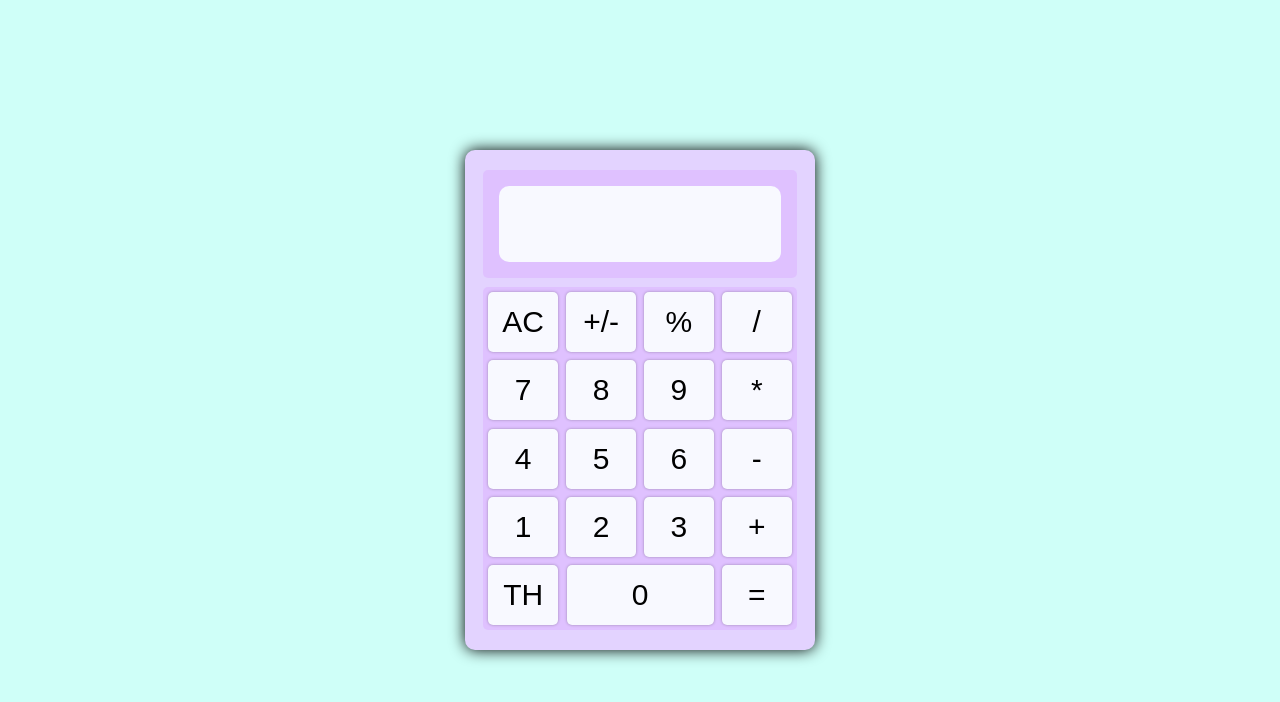
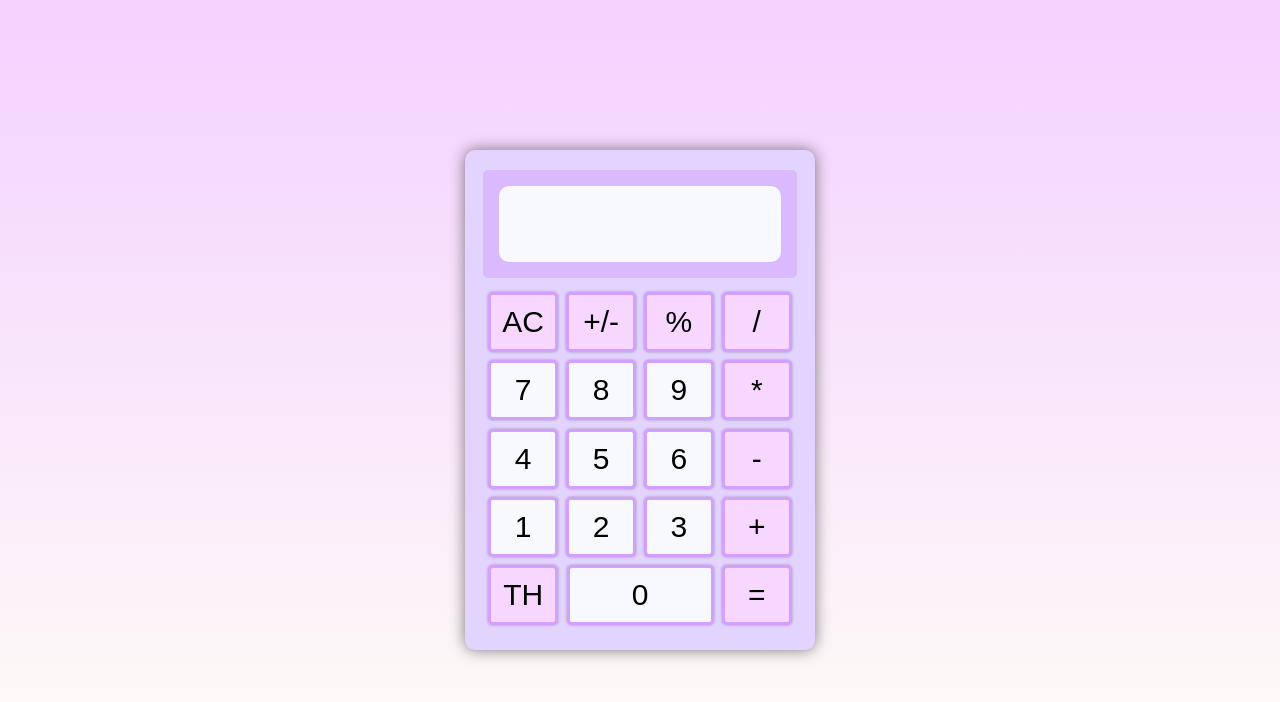
Before and after one commit to nadufa/calculator, a Vue app: page / in a window 1280 px wide. Shown: the top 702 px of the page. Built offline with nearby package versions, Linux system fonts and the light colour scheme.

Commit message:
fix themes for calculator

```diff
--- a/src/App.vue
+++ b/src/App.vue
@@ -1,7 +1,13 @@
 <template>
-  <div :class="['Wrapper', { SeaTheme: this.state.seaTheme }]">
-    <ResultField :result="state.resultArray.join('')" />
-    <MyButtons :updateResultValue="onButtonClick" :valuesForButton="state.valuesForButton" />
+  <div :class="['Wrapper', { SeaThemeWrapper: this.state.seaTheme }]">
+    <div :class="['Calculator', { SeaThemeCalculator: this.state.seaTheme }]">
+      <ResultField :seaTheme="state.seaTheme" :result="state.resultArray.join('')" />
+      <MyButtons
+        :seaTheme="state.seaTheme"
+        :updateResultValue="onButtonClick"
+        :valuesForButton="state.valuesForButton"
+      />
+    </div>
   </div>
 </template>
 
@@ -21,11 +27,92 @@ export default {
         resultArray: [],
         seaTheme: false,
         valuesForButton: [
-          [{ valueForButton: "AC" }, { valueForButton: "+/-" }, { valueForButton: "%" }, { valueForButton: "/" }],
-          [{ valueForButton: "7" }, { valueForButton: "8" }, { valueForButton: "9" }, { valueForButton: "*" }],
-          [{ valueForButton: "4" }, { valueForButton: "5" }, { valueForButton: "6" }, { valueForButton: "-" }],
-          [{ valueForButton: "1" }, { valueForButton: "2" }, { valueForButton: "3" }, { valueForButton: "+" }],
-          [{ valueForButton: "TH" }, { valueForButton: "0" }, { valueForButton: "=" }],
+          [
+            {
+              withNumber: false,
+              valueForButton: "AC",
+            },
+            {
+              withNumber: false,
+              valueForButton: "+/-",
+            },
+            {
+              withNumber: false,
+              valueForButton: "%",
+            },
+            {
+              withNumber: false,
+              valueForButton: "/",
+            },
+          ],
+          [
+            {
+              withNumber: true,
+              valueForButton: "7",
+            },
+            {
+              withNumber: true,
+              valueForButton: "8",
+            },
+            {
+              withNumber: true,
+              valueForButton: "9",
+            },
+            {
+              withNumber: false,
+              valueForButton: "*",
+            },
+          ],
+          [
+            {
+              withNumber: true,
+              valueForButton: "4",
+            },
+            {
+              withNumber: true,
+              valueForButton: "5",
+            },
+            {
+              withNumber: true,
+              valueForButton: "6",
+            },
+            {
+              withNumber: false,
+              valueForButton: "-",
+            },
+          ],
+          [
+            {
+              withNumber: true,
+              valueForButton: "1",
+            },
+            {
+              withNumber: true,
+              valueForButton: "2",
+            },
+            {
+              withNumber: true,
+              valueForButton: "3",
+            },
+            {
+              withNumber: false,
+              valueForButton: "+",
+            },
+          ],
+          [
+            {
+              withNumber: false,
+              valueForButton: "TH",
+            },
+            {
+              withNumber: true,
+              valueForButton: "0",
+            },
+            {
+              withNumber: false,
+              valueForButton: "=",
+            },
+          ],
         ],
       },
     };
@@ -103,7 +190,6 @@ export default {
   -webkit-font-smoothing: antialiased;
   -moz-osx-font-smoothing: grayscale;
   text-align: center;
-  background-color: #cffff8;
   width: 100%;
   height: 100%;
   display: flex;
@@ -112,6 +198,19 @@ export default {
 }
 
 .Wrapper {
+  width: 100%;
+  height: 100%;
+  display: flex;
+  justify-content: center;
+  align-items: center;
+  background: linear-gradient(#f4d1ff, #fffef6);
+}
+
+.SeaThemeWrapper {
+  background: linear-gradient(rgba(15, 14, 31, 0.95), rgba(16, 11, 96, 0.95));
+}
+
+.Calculator {
   background-color: #e3d3ff;
   height: 500px;
   width: 350px;
@@ -121,9 +220,11 @@ export default {
   justify-content: space-around;
   align-items: center;
   border-radius: 10px;
-  box-shadow: 0 0 15px black;
+  box-shadow: 0 0 15px rgba(0, 0, 0, 0.5);
 }
-.SeaTheme {
-  background-color: #40afa6;
+
+.SeaThemeCalculator {
+  background-color: #cffff8;
+  box-shadow: 0 0 15px #000000;
 }
 </style>
--- a/src/components/ButtonComponent.vue
+++ b/src/components/ButtonComponent.vue
@@ -1,6 +1,9 @@
 <template>
   <div class="ButtonWrap">
-    <button :class="['Button', { Zero: valueForButton === '0' }]" @click="updateResultValue(valueForButton)">
+    <button
+      :class="['Button', { Zero: valueForButton === '0', WithoutNumber: !withNumber, seaTheme: seaTheme }]"
+      @click="updateResultValue(valueForButton)"
+    >
       {{ valueForButton }}
     </button>
   </div>
@@ -11,6 +14,8 @@ export default {
   name: "ButtonComponent",
   props: {
     valueForButton: String,
+    seaTheme: Boolean,
+    withNumber: Boolean,
     ["updateResultValue"]: Function,
   },
 };
@@ -23,14 +28,27 @@ export default {
   justify-content: center;
   align-items: center;
 }
+
 .Button {
   height: 60px;
   width: 70px;
   font-size: 30px;
   background-color: #f8f9ff;
   border-radius: 5px;
-  border: none;
   box-shadow: 0 0 3px rgba(0, 0, 0, 0.3);
+  border: 3px solid rgb(211, 160, 255);
+}
+
+.WithoutNumber {
+  background-color: #f7d7ff;
+}
+
+.seaTheme {
+  border: 3px solid rgba(22, 150, 178, 0.5);
+}
+
+.seaTheme.WithoutNumber {
+  background-color: #bdcbff;
 }
 
 .Zero {
@@ -38,11 +56,11 @@ export default {
 }
 
 .Button:hover {
-  box-shadow: 0 0 3px rgba(255, 255, 255, 0.5);
+  box-shadow: 0 0 5px rgba(255, 255, 255, 0.8);
 }
 
 .Button:active {
-  background-color: #ededff;
-  box-shadow: 0 0 3px rgba(255, 255, 255, 0.5);
+  border-radius: 10px;
+  box-shadow: 0 0 10px rgba(255, 255, 255, 1);
 }
 </style>
--- a/src/components/MyButtons.vue
+++ b/src/components/MyButtons.vue
@@ -4,8 +4,10 @@
       <ButtonComponent
         v-for="(buttonObj, index) in line"
         :key="index"
+        :seaTheme="seaTheme"
         :updateResultValue="updateResultValue"
         :valueForButton="buttonObj.valueForButton"
+        :withNumber="buttonObj.withNumber"
       />
     </div>
   </div>
@@ -18,6 +20,7 @@ export default {
   name: "MyButtons",
   props: {
     valuesForButton: Array,
+    seaTheme: Boolean,
     ["updateResultValue"]: Function,
   },
   components: {
@@ -31,9 +34,9 @@ export default {
 h3 {
   margin: 40px 0 0;
 }
+
 .myButtons {
   padding: 5px;
-  background-color: rgba(219, 175, 255, 0.5);
   border-radius: 5px;
   height: 73%;
   width: 98%;
@@ -42,6 +45,7 @@ h3 {
   justify-content: space-between;
   align-items: center;
 }
+
 .line {
   width: 100%;
   display: flex;
--- a/src/components/ResultField.vue
+++ b/src/components/ResultField.vue
@@ -1,5 +1,5 @@
 <template>
-  <div class="ResultFieldWrap">
+  <div :class="['ResultFieldWrap', { seaTheme: seaTheme }]">
     <div class="ResultField">
       <h1 class="Result">{{ result }}</h1>
     </div>
@@ -11,6 +11,7 @@ export default {
   name: "ResultField",
   props: {
     result: String,
+    seaTheme: Boolean,
   },
 };
 </script>
@@ -18,7 +19,7 @@ export default {
 <!-- Add "scoped" attribute to limit CSS to this component only -->
 <style scoped>
 .ResultFieldWrap {
-  background-color: rgba(219, 175, 255, 0.5);
+  background-color: rgba(211, 160, 255, 0.5);
   height: 23%;
   width: 98%;
   display: flex;
@@ -26,6 +27,11 @@ export default {
   align-items: center;
   border-radius: 5px;
 }
+
+.seaTheme {
+  background-color: #bdcbff;
+}
+
 .ResultField {
   background-color: #f8f9ff;
   height: 70%;
@@ -37,6 +43,7 @@ export default {
   overflow: auto;
   border-radius: 10px;
 }
+
 .Result {
   font-size: 40px;
 }
```
